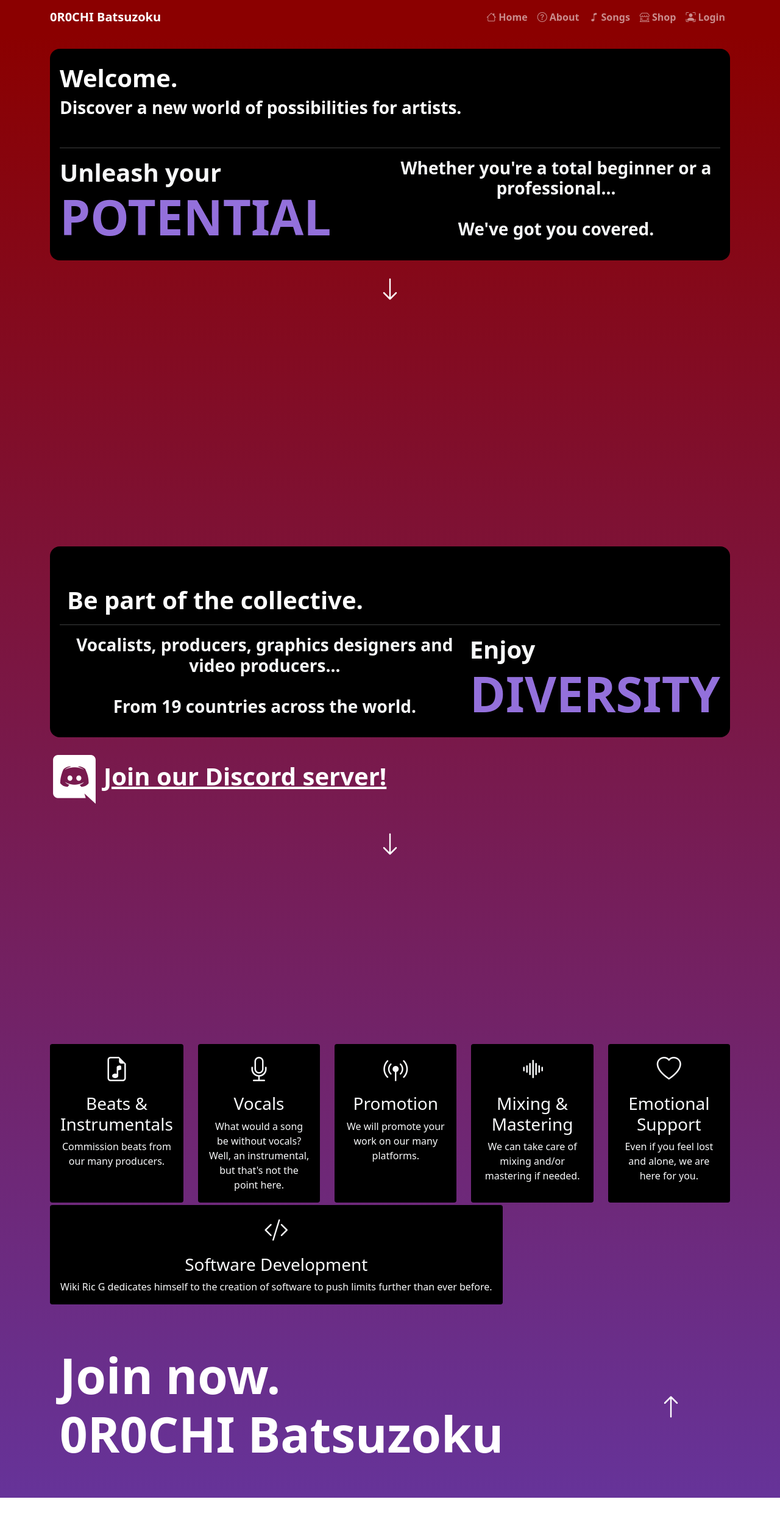
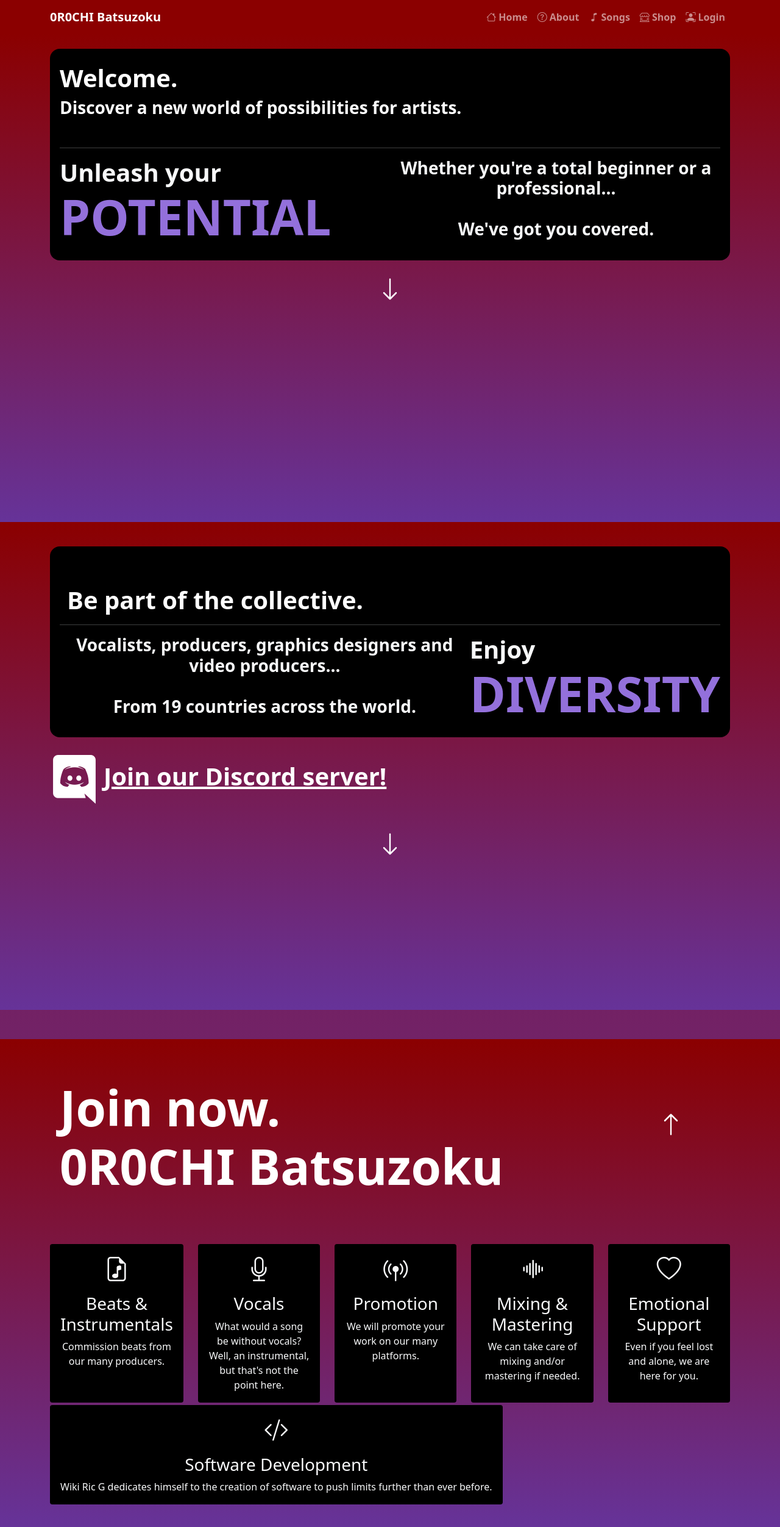
Before and after one commit to glehu/cwo_web, a Vue app: page / in a window 1280 px wide. Shown: the whole page at 61% size. Before the commit the page ends 2456 px from the top, so only its background shows below. Built offline with nearby package versions, Linux system fonts and the light colour scheme; what chunk would draw is missing.

Commit message:
Spelling error

```diff
--- a/src/views/Account.vue
+++ b/src/views/Account.vue
@@ -15,7 +15,7 @@
             class="container">
             <div class="d-md-flex align-items-center justify-content-between text-light p-3"
                  style="border-radius: 1rem; background: black">
-              <button class="btn btn-outline-light btn-lg px-5"
+              <button class="btn btn-outline-light btn-lg px-5" style="width: 300px"
                       v-on:click="logout">
                 <i class="bi bi-door-open"></i> Logout
               </button>
@@ -26,7 +26,7 @@
             class="container">
             <div class="d-md-flex align-items-center justify-content-between text-light p-3"
                  style="border-radius: 1rem; background: black">
-              <button class="btn btn-outline-light btn-lg px-5"
+              <button class="btn btn-outline-light btn-lg px-5" style="width: 300px"
                       v-on:click="showCart">
                 <i class="bi bi-basket"></i> Cart ({{ this.$store.state.cart.length }} Items)
               </button>
--- a/src/views/Home.vue
+++ b/src/views/Home.vue
@@ -1,5 +1,5 @@
 <template>
-  <div id="top" style="min-height: 100vh;">
+  <div id="top" style="min-height: 100vh;" :style="{ backgroundImage: bg }">
     <br>
     <section
       class="container">
@@ -34,7 +34,7 @@
       </section>
     </div>
   </div>
-  <div id="middle" style="min-height: 100vh">
+  <div id="middle" style="min-height: 100vh" :style="{ backgroundImage: bg }">
     <br>
     <section
       class="container mt-3">
@@ -76,7 +76,21 @@
     </div>
   </div>
   <!-- Box View -->
-  <div id="bottom" style="min-height: 100vh">
+  <div id="bottom" style="min-height: 100vh" :style="{ backgroundImage: bg }">
+    <section
+      class="container mt-5">
+      <div class="d-md-flex align-items-center justify-content-between text-light p-3">
+        <h1 class="fw-bold text-start pt-5">
+          <span style="color: white; font-size: 200%">
+                Join now.<br>
+                0R0CHI Batsuzoku
+              </span>
+        </h1>
+        <button class="btn muArrow" v-on:click="scrollTo('top')">
+          <i class="bi bi-arrow-up h1 m-5" style="color: white"></i>
+        </button>
+      </div>
+    </section>
     <section class="p-1">
       <div class="container card-group mt-5">
         <div class="row text-center">
@@ -175,29 +189,27 @@
         </div>
       </div>
     </section>
-    <section
-      class="container mt-5">
-      <div class="d-md-flex align-items-center justify-content-between text-light p-3">
-        <h1 class="fw-bold text-start">
-          <span style="color: white; font-size: 200%">
-                Join now.<br>
-                0R0CHI Batsuzoku
-              </span>
-        </h1>
-        <button class="btn muArrow" v-on:click="scrollTo('top')">
-          <i class="bi bi-arrow-up h1 m-5" style="color: white"></i>
-        </button>
-      </div>
-    </section>
   </div>
 </template>
 
 <script>
 export default {
   name: 'Home',
+  data () {
+    return {
+      angle: '180',
+      color1: 'darkred',
+      color2: 'rebeccapurple'
+    }
+  },
   methods: {
     scrollTo (content) {
       document.getElementById(content).scrollIntoView({ behavior: 'smooth' })
+    }
+  },
+  computed: {
+    bg () {
+      return `linear-gradient(${this.angle}deg, ${this.color1}, ${this.color2})`
     }
   }
 }
```
